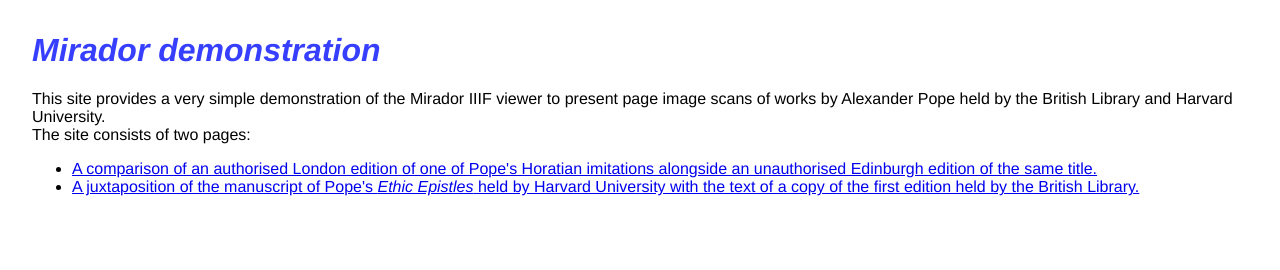
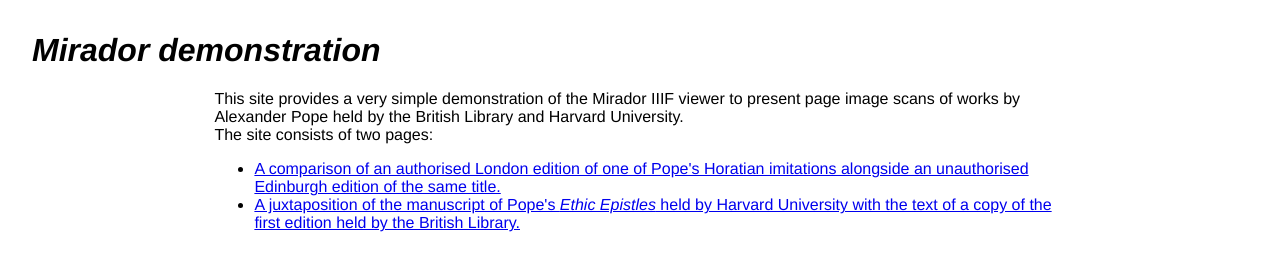
Before and after one commit to benjaminpauley/benjaminpauley-iiif-demo.github.io, a plain HTML site: page index.html in a window 1280 px wide. Drawn offline with Linux system fonts and the light colour scheme.

Commit message:
Update style.css

```diff
--- a/style.css
+++ b/style.css
@@ -7,9 +7,12 @@ body {
 
 h1 {
   font-style: italic;
-  color: #373fff;
+  color: black;
 }
-
+div {
+  width: 70%;
+  margin-left: 15%;
+}
 #mirador {
   height: 75vh;
   position: relative;
```
